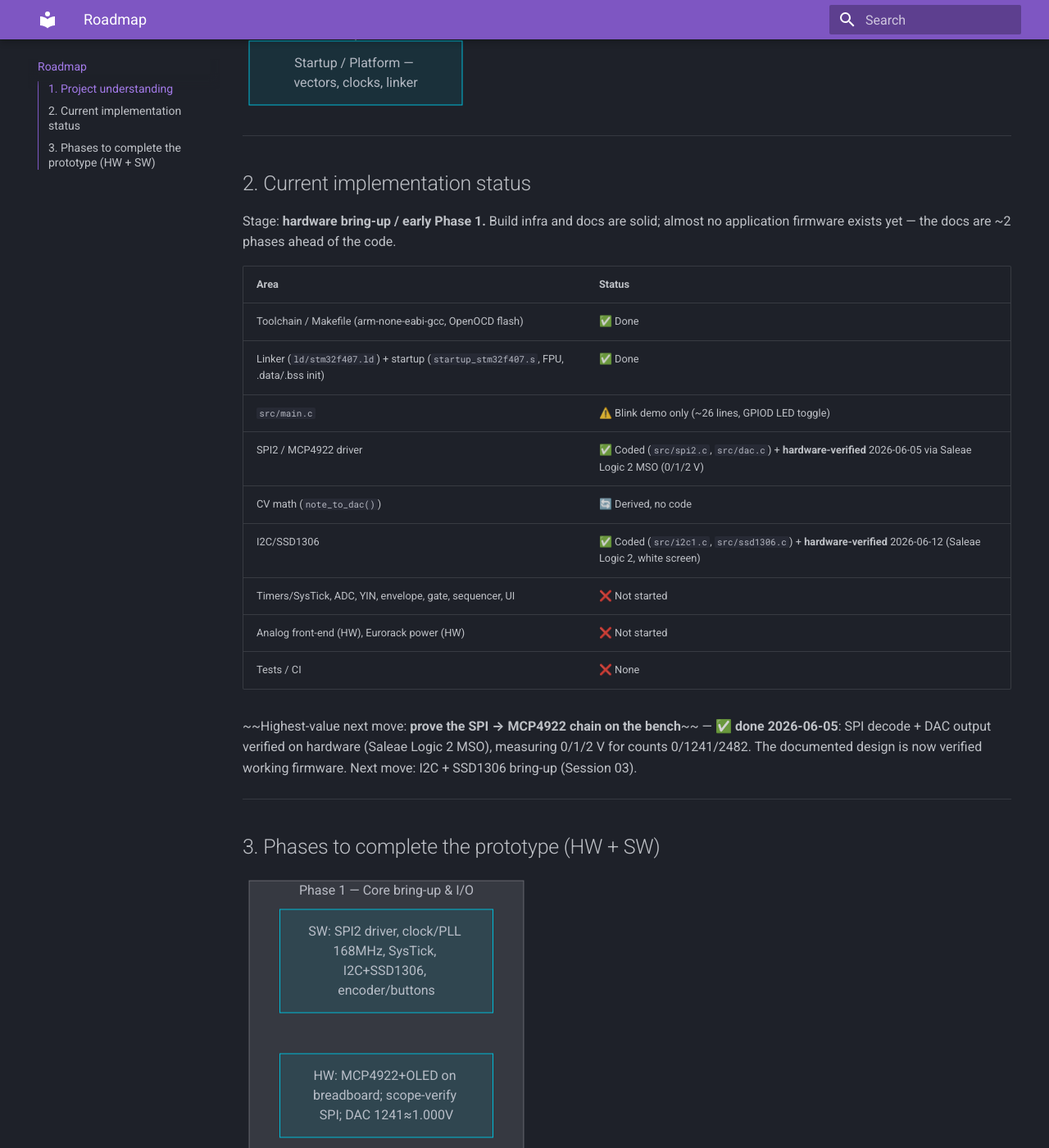
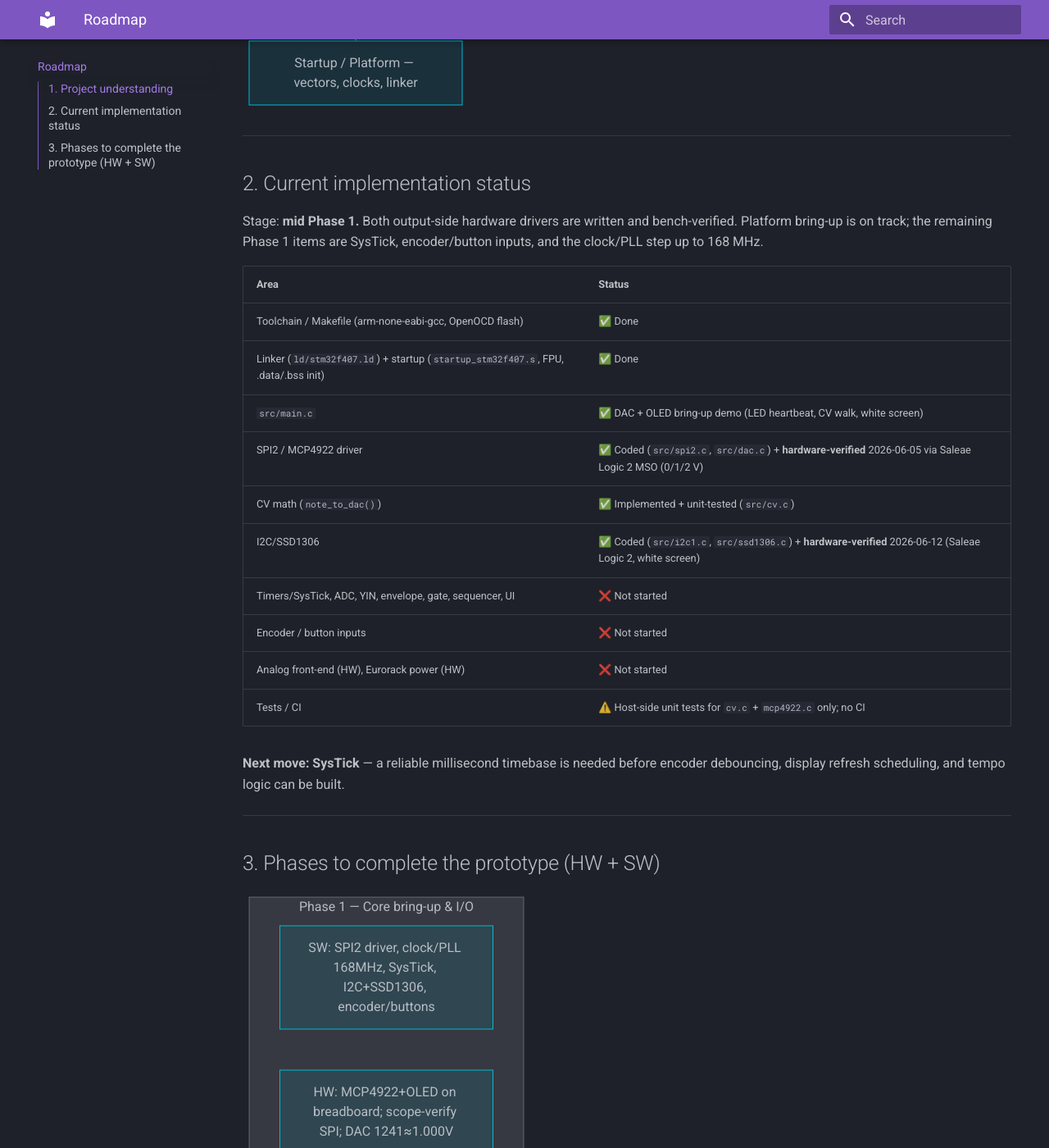
Before and after one commit to WizardInDminor/guitar-cv, an MkDocs documentation site: the page built from docs/roadmap.md, in a window 1280 px wide and 1400 px high, scrolled down 1594 px. Shown: the whole window at 82% size. Built offline with MkDocs 1.6.1 and Material for MkDocs 9.7.7, drawn with Linux system fonts in a browser that asks for light colours.

Commit message:
docs: update roadmap and architecture to reflect mid-Phase 1 status
Both SPI/DAC and I2C/OLED drivers are now bench-verified. Correct
stale entries: main.c blink-only description, CV math 'no code' row,
and next-move pointer (now SysTick). Expand source tree to list all
current src/ modules.

Co-Authored-By: Claude Sonnet 4.6 <noreply@anthropic.com>

```diff
--- a/docs/roadmap.md
+++ b/docs/roadmap.md
@@ -63,25 +63,25 @@ flowchart TB
 
 ## 2. Current implementation status
 
-Stage: **hardware bring-up / early Phase 1.** Build infra and docs are solid; almost no
-application firmware exists yet — the docs are ~2 phases ahead of the code.
+Stage: **mid Phase 1.** Both output-side hardware drivers are written and bench-verified.
+Platform bring-up is on track; the remaining Phase 1 items are SysTick, encoder/button
+inputs, and the clock/PLL step up to 168 MHz.
 
 | Area | Status |
 |---|---|
 | Toolchain / Makefile (arm-none-eabi-gcc, OpenOCD flash) | ✅ Done |
 | Linker (`ld/stm32f407.ld`) + startup (`startup_stm32f407.s`, FPU, .data/.bss init) | ✅ Done |
-| `src/main.c` | ⚠️ Blink demo only (~26 lines, GPIOD LED toggle) |
+| `src/main.c` | ✅ DAC + OLED bring-up demo (LED heartbeat, CV walk, white screen) |
 | SPI2 / MCP4922 driver | ✅ Coded (`src/spi2.c`, `src/dac.c`) + **hardware-verified** 2026-06-05 via Saleae Logic 2 MSO (0/1/2 V) |
-| CV math (`note_to_dac()`) | 🔄 Derived, no code |
+| CV math (`note_to_dac()`) | ✅ Implemented + unit-tested (`src/cv.c`) |
 | I2C/SSD1306 | ✅ Coded (`src/i2c1.c`, `src/ssd1306.c`) + **hardware-verified** 2026-06-12 (Saleae Logic 2, white screen) |
 | Timers/SysTick, ADC, YIN, envelope, gate, sequencer, UI | ❌ Not started |
+| Encoder / button inputs | ❌ Not started |
 | Analog front-end (HW), Eurorack power (HW) | ❌ Not started |
-| Tests / CI | ❌ None |
+| Tests / CI | ⚠️ Host-side unit tests for `cv.c` + `mcp4922.c` only; no CI |
 
-~~Highest-value next move: **prove the SPI → MCP4922 chain on the bench**~~ — ✅ **done
-2026-06-05**: SPI decode + DAC output verified on hardware (Saleae Logic 2 MSO), measuring
-0/1/2 V for counts 0/1241/2482. The documented design is now verified working firmware.
-Next move: I2C + SSD1306 bring-up (Session 03).
+**Next move: SysTick** — a reliable millisecond timebase is needed before encoder debouncing,
+display refresh scheduling, and tempo logic can be built.
 
 ---
 
```
Also changed, not shown: docs/firmware/architecture.md (+10 -2 lines).
